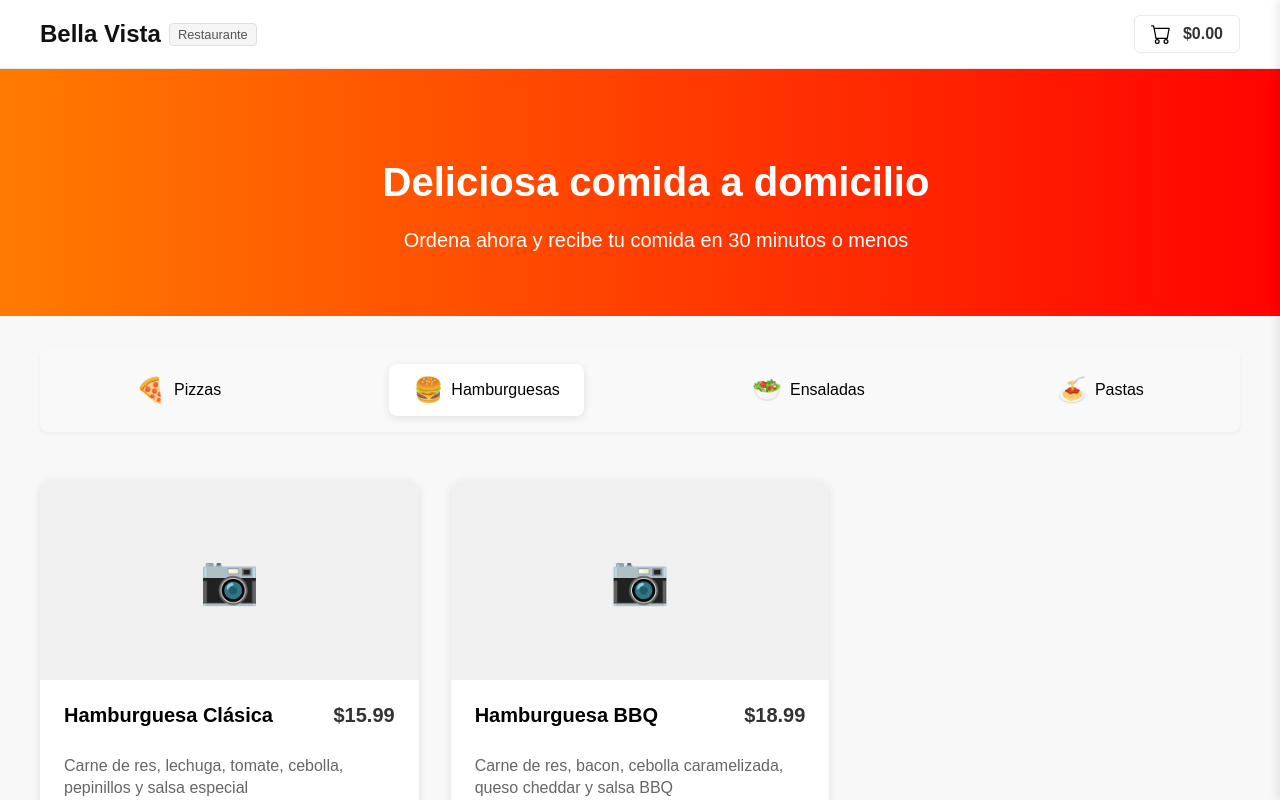
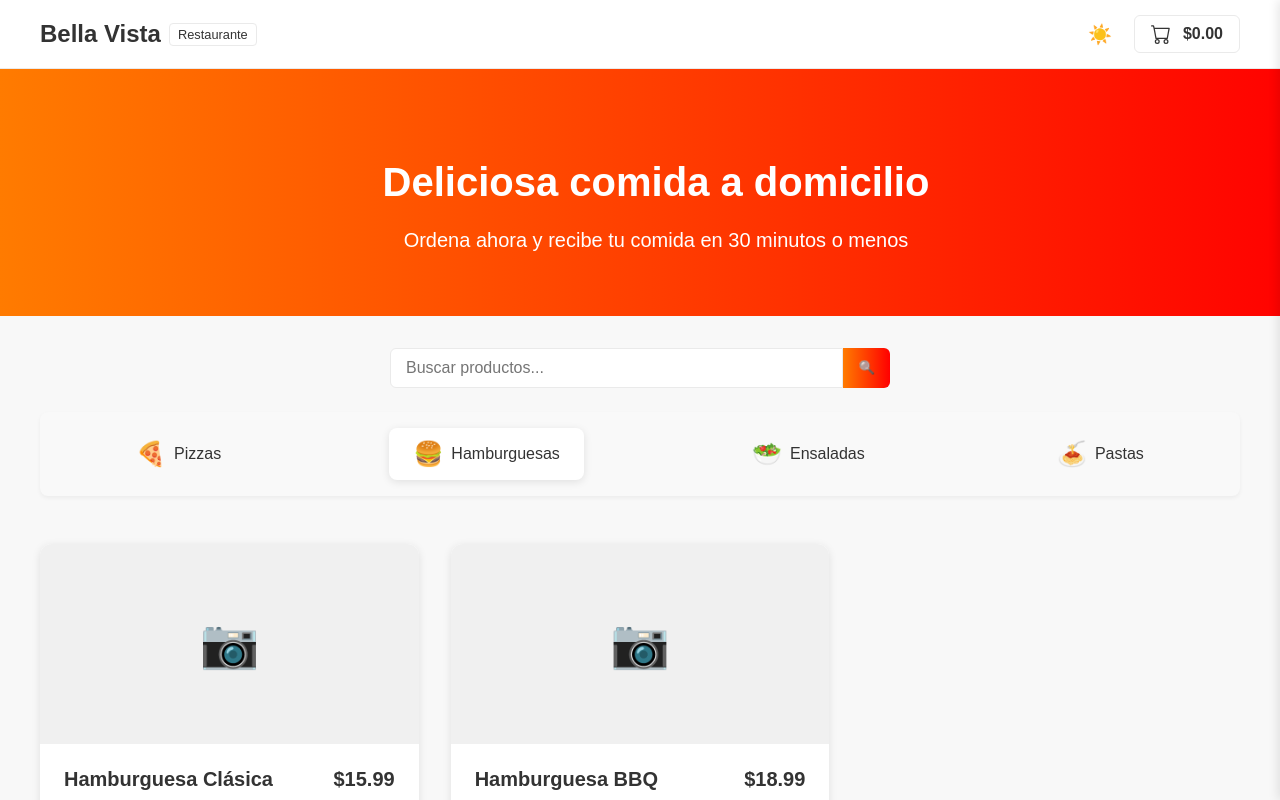
Before and after one commit to DARKTOTEM2703/Sistema-delivery, a Vue app in the folder frontend/: page / in a window 1280 px wide. Shown: the top 800 px of the page. Built offline with nearby package versions, Linux system fonts and the light colour scheme.

Commit message:
feat: implement checkout form, search bar, and toast notifications; enhance cart sidebar and product list with dark mode support

```diff
--- a/frontend/src/App.vue
+++ b/frontend/src/App.vue
@@ -1,14 +1,40 @@
 <script setup>
-import { ref, provide } from 'vue';
+import { ref, provide, onMounted, watch } from 'vue';
 import topbar from './components/topbar.vue';
 import hero from './components/hero.vue';
 import ProductList from './components/ProductList.vue';
 import CartSidebar from './components/CartSidebar.vue';
+import Toast from './components/Toast.vue';
+import SearchBar from './components/SearchBar.vue';
 
 // Estado del carrito
 const cartItems = ref([]);
 const isSidebarOpen = ref(false);
 const cartTotal = ref(0);
+const showToast = ref(false);
+const toastMessage = ref('');
+const searchQuery = ref('');
+
+// Verificar modo oscuro al iniciar
+onMounted(() => {
+  // Cargar carrito desde localStorage
+  const savedCart = localStorage.getItem('cart');
+  if (savedCart) {
+    cartItems.value = JSON.parse(savedCart);
+    calculateTotal();
+  }
+
+  // Verificar si hay tema oscuro guardado
+  const isDarkMode = localStorage.getItem('darkMode') === 'true';
+  if (isDarkMode) {
+    document.documentElement.classList.add('dark-mode');
+  }
+});
+
+// Guardar carrito en localStorage cuando cambie
+watch(cartItems, (newItems) => {
+  localStorage.setItem('cart', JSON.stringify(newItems));
+}, { deep: true });
 
 // Calcular el total del carrito
 function calculateTotal() {
@@ -29,6 +55,13 @@ function addToCart(product) {
   }
 
   calculateTotal();
+
+  // Mostrar notificación
+  toastMessage.value = `${product.name} añadido al carrito`;
+  showToast.value = true;
+  setTimeout(() => {
+    showToast.value = false;
+  }, 3000);
 }
 
 // Actualizar un item en el carrito
@@ -56,6 +89,11 @@ function closeSidebar() {
   isSidebarOpen.value = false;
 }
 
+// Manejar búsqueda
+function handleSearch(query) {
+  searchQuery.value = query;
+}
+
 // Proporcionar el estado y las funciones a los componentes hijos
 provide('cart', {
   items: cartItems,
@@ -65,14 +103,30 @@ provide('cart', {
   removeCartItem,
   openSidebar
 });
+
+provide('search', {
+  query: searchQuery
+});
 </script>
 
 <template>
   <topbar @open-cart="openSidebar" :cartTotal="cartTotal" />
   <hero />
   <main class="main-container">
-    <ProductList @add-to-cart="addToCart" />
+    <!-- Barra de búsqueda -->
+    <SearchBar @search="handleSearch" />
+
+    <ProductList
+      @add-to-cart="addToCart"
+      :searchQuery="searchQuery"
+    />
   </main>
+
+  <div
+    class="sidebar-overlay"
+    :class="{ 'is-active': isSidebarOpen }"
+    @click="closeSidebar"
+  ></div>
 
   <CartSidebar
     :cartItems="cartItems"
@@ -81,15 +135,44 @@ provide('cart', {
     @update-item="updateCartItem"
     @remove-item="removeCartItem"
   />
+
+  <!-- Componente Toast para notificaciones -->
+  <Toast :show="showToast" :message="toastMessage" />
 </template>
 
 <style>
 /* Estilos globales */
+:root {
+  --background-color: #f8f8f8;
+  --text-color: #333;
+  --card-bg: #fff;
+  --border-color: #eaeaea;
+  --sidebar-bg: #fff;
+  --box-shadow: 0 2px 8px rgba(0, 0, 0, 0.1);
+  --topbar-bg: #fff;
+  --button-primary: linear-gradient(to right, #ff7b00, #ff0000);
+  --button-hover: #ff6b00;
+}
+
+.dark-mode {
+  --background-color: #121212;
+  --text-color: #e0e0e0;
+  --card-bg: #1e1e1e;
+  --border-color: #333;
+  --sidebar-bg: #1e1e1e;
+  --box-shadow: 0 2px 8px rgba(0, 0, 0, 0.4);
+  --topbar-bg: #1a1a1a;
+  --button-primary: linear-gradient(to right, #ff7b00, #ff0000);
+  --button-hover: #ff8c00;
+}
+
 body {
   margin: 0;
   padding: 0;
   font-family: Arial, Helvetica, sans-serif;
-  background-color: #f8f8f8;
+  background-color: var(--background-color);
+  color: var(--text-color);
+  transition: background-color 0.3s, color 0.3s;
 }
 
 .main-container {
@@ -108,9 +191,26 @@ body {
   background-color: rgba(0, 0, 0, 0.5);
   z-index: 999;
   display: none;
+  backdrop-filter: blur(2px);
 }
 
 .sidebar-overlay.is-active {
   display: block;
 }
+
+/* Estilos para botones principales */
+.primary-button {
+  background: var(--button-primary);
+  color: white;
+  border: none;
+  border-radius: 6px;
+  padding: 10px 20px;
+  cursor: pointer;
+  transition: all 0.2s;
+}
+
+.primary-button:hover {
+  transform: translateY(-2px);
+  box-shadow: 0 4px 8px rgba(0,0,0,0.2);
+}
 </style>
--- a/frontend/src/components/ProductList.vue
+++ b/frontend/src/components/ProductList.vue
@@ -20,6 +20,13 @@ import ProductCard from './ProductCard.vue';
 
 const activeCategory = ref('hamburguesas');
 const emit = defineEmits(['add-to-cart']);
+
+const props = defineProps({
+  searchQuery: {
+    type: String,
+    default: ''
+  }
+});
 
 const products = ref([
   {
@@ -99,7 +106,18 @@ const products = ref([
 ]);
 
 const filteredProducts = computed(() => {
-  return products.value.filter(product => product.category === activeCategory.value);
+  let filtered = products.value.filter(product => product.category === activeCategory.value);
+
+  // Si hay un término de búsqueda, filtrar por nombre o descripción
+  if (props.searchQuery) {
+    const searchTerm = props.searchQuery.toLowerCase();
+    filtered = filtered.filter(product =>
+      product.name.toLowerCase().includes(searchTerm) ||
+      product.description.toLowerCase().includes(searchTerm)
+    );
+  }
+
+  return filtered;
 });
 
 function changeCategory(category) {
--- /dev/null
+++ b/frontend/src/components/SearchBar.vue
@@ -0,0 +1,53 @@
+<template>
+  <div class="search-container">
+    <input
+      type="text"
+      v-model="searchQuery"
+      @input="search"
+      placeholder="Buscar productos..."
+      class="search-input"
+    />
+    <button class="search-button">
+      🔍
+    </button>
+  </div>
+</template>
+
+<script setup>
+import { ref } from 'vue';
+
+const searchQuery = ref('');
+const emit = defineEmits(['search']);
+
+function search() {
+  emit('search', searchQuery.value);
+}
+</script>
+
+<style scoped>
+.search-container {
+  display: flex;
+  width: 100%;
+  max-width: 500px;
+  margin: 0 auto 1.5rem;
+}
+
+.search-input {
+  flex: 1;
+  padding: 10px 15px;
+  border: 1px solid var(--border-color);
+  border-radius: 6px 0 0 6px;
+  font-size: 1rem;
+  background: var(--card-bg);
+  color: var(--text-color);
+}
+
+.search-button {
+  padding: 10px 15px;
+  background: var(--button-primary);
+  color: white;
+  border: none;
+  border-radius: 0 6px 6px 0;
+  cursor: pointer;
+}
+</style>
--- /dev/null
+++ b/frontend/src/components/Toast.vue
@@ -0,0 +1,37 @@
+<template>
+  <div class="toast" :class="{ 'show': show }">
+    <div class="toast-content">
+      <span>{{ message }}</span>
+    </div>
+  </div>
+</template>
+
+<script setup>
+defineProps({
+  show: Boolean,
+  message: String
+});
+</script>
+
+<style scoped>
+.toast {
+  position: fixed;
+  bottom: 20px;
+  left: 50%;
+  transform: translateX(-50%) translateY(100px);
+  background-color: var(--card-bg);
+  color: var(--text-color);
+  padding: 12px 20px;
+  border-radius: 6px;
+  opacity: 0;
+  transition: all 0.3s;
+  z-index: 1000;
+  border: 1px solid var(--border-color);
+  box-shadow: var(--box-shadow);
+}
+
+.toast.show {
+  transform: translateX(-50%) translateY(0);
+  opacity: 1;
+}
+</style>
--- a/frontend/src/components/topbar.vue
+++ b/frontend/src/components/topbar.vue
@@ -1,5 +1,7 @@
 <script setup>
 import { ref } from 'vue';
+
+const isDarkMode = ref(localStorage.getItem('darkMode') === 'true');
 
 defineProps({
   cartTotal: {
@@ -13,6 +15,17 @@ const emit = defineEmits(['open-cart']);
 function handleCartClick() {
   emit('open-cart');
 }
+
+function toggleDarkMode() {
+  isDarkMode.value = !isDarkMode.value;
+  document.documentElement.classList.toggle('dark-mode', isDarkMode.value);
+  localStorage.setItem('darkMode', isDarkMode.value);
+}
+
+// Aplicar tema oscuro al cargar si está guardado
+if (isDarkMode.value) {
+  document.documentElement.classList.add('dark-mode');
+}
 </script>
 
 <template>
@@ -24,6 +37,12 @@ function handleCartClick() {
         <span class="restaurant-badge">Restaurante</span>
       </div>
 
+      <div class="actions">
+        <!-- Toggle para tema oscuro -->
+        <button class="theme-toggle" @click="toggleDarkMode">
+          {{ isDarkMode ? '🌙' : '☀️' }}
+        </button>
+
         <!-- Carrito de compras como botón -->
         <button class="cart-button" @click="handleCartClick">
           <svg xmlns="http://www.w3.org/2000/svg" width="20" height="20" fill="currentColor" class="cart-icon" viewBox="0 0 16 16">
@@ -33,14 +52,16 @@ function handleCartClick() {
         </button>
       </div>
     </div>
+  </div>
 </template>
 
 <style scoped>
 .topbar {
-  background-color: white;
-  border-bottom: 1px solid #eaeaea;
+  background-color: var(--topbar-bg);
+  border-bottom: 1px solid var(--border-color);
   padding: 15px 0;
   width: 100%;
+  transition: background-color 0.3s;
 }
 
 .container {
@@ -62,30 +83,46 @@ function handleCartClick() {
   font-size: 1.5rem;
   font-weight: bold;
   margin: 0;
-  color: #111;
+  color: var(--text-color);
 }
 
 .restaurant-badge {
   font-size: 0.8rem;
-  color: #555;
-  background-color: #f5f5f5;
+  color: var(--text-color);
+  background-color: var(--card-bg);
   padding: 3px 8px;
   border-radius: 4px;
   margin-left: 8px;
-  border: 1px solid #e0e0e0;
+  border: 1px solid var(--border-color);
+}
+
+.actions {
+  display: flex;
+  align-items: center;
+  gap: 16px;
+}
+
+.theme-toggle {
+  background: none;
+  border: none;
+  cursor: pointer;
+  font-size: 1.2rem;
+  color: var(--text-color);
+  transition: color 0.2s;
 }
 
 .cart-button {
   display: flex;
   align-items: center;
   gap: 8px;
-  background-color: white;
-  border: 1px solid #eaeaea;
+  background-color: var(--card-bg);
+  border: 1px solid var(--border-color);
   border-radius: 6px;
   padding: 8px 16px;
   cursor: pointer;
   font-family: inherit;
   transition: all 0.2s;
+  color: var(--text-color);
 }
 
 .cart-button:hover {
@@ -104,6 +141,26 @@ function handleCartClick() {
 .price {
   font-weight: bold;
   font-size: 1rem;
-  color: #333;
+  color: var(--text-color);
+}
+
+/* Añadir en el archivo de estilos global */
+:root {
+  --background-color: #f8f8f8;
+  --text-color: #333;
+  --card-bg: #fff;
+  --border-color: #eaeaea;
+}
+
+.dark-mode {
+  --background-color: #121212;
+  --text-color: #e0e0e0;
+  --card-bg: #1e1e1e;
+  --border-color: #333;
+}
+
+body {
+  background-color: var(--background-color);
+  color: var(--text-color);
 }
 </style>
```
Also changed, not shown: frontend/src/components/CartSidebar.vue (+31 -11 lines), frontend/src/components/CheckoutForm.vue (added, +36 -0 lines). Lines whose indentation alone changed are shown as unchanged.
